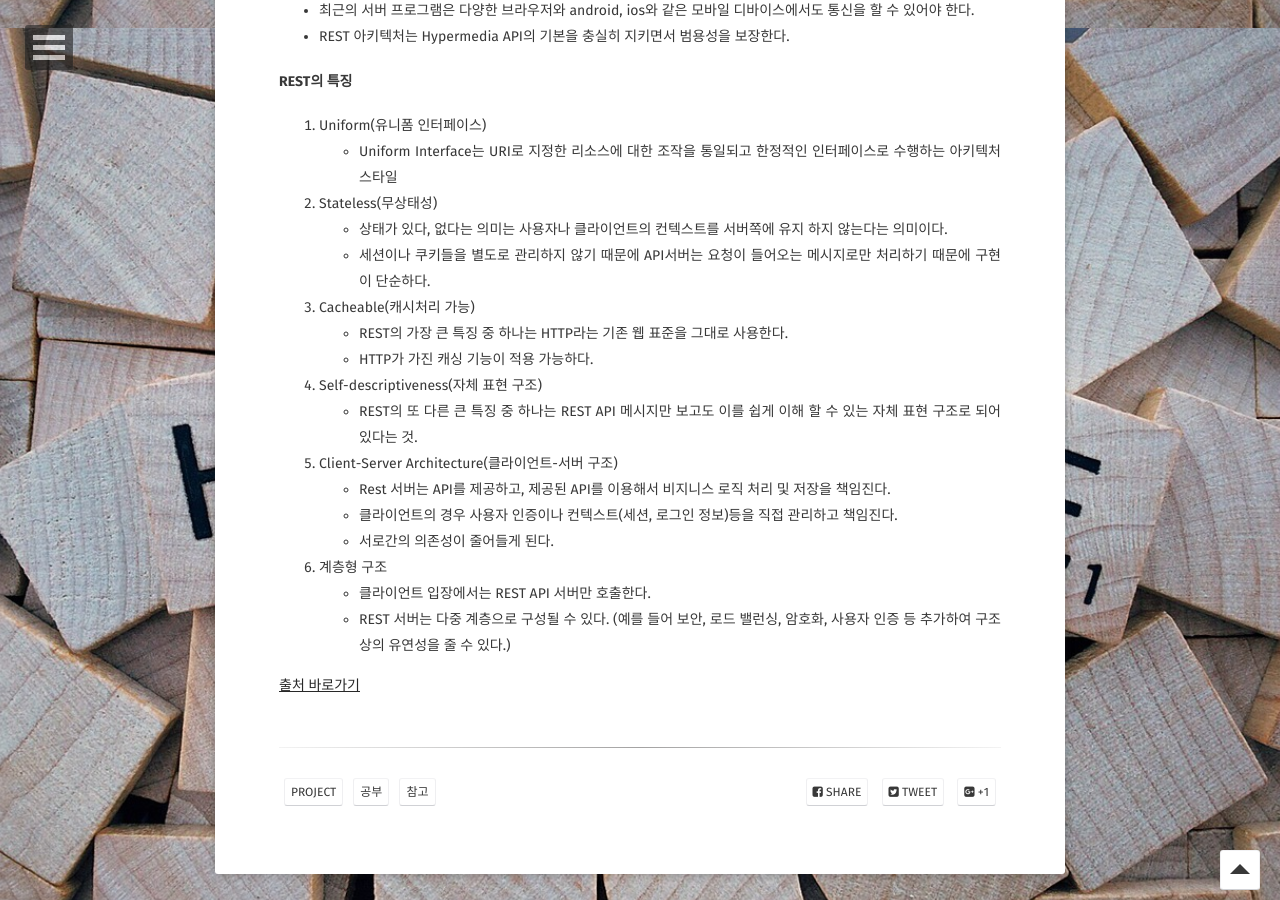
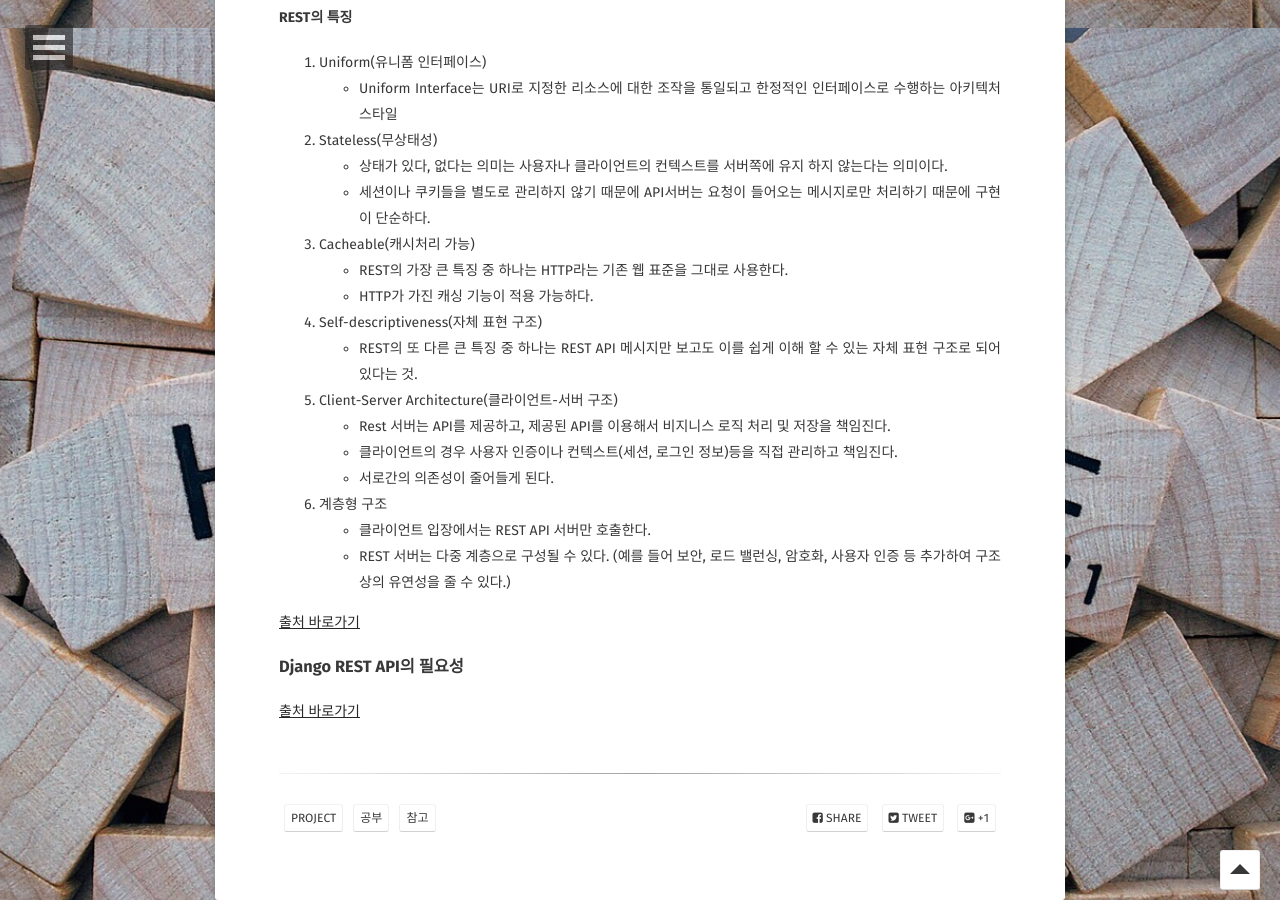
Before and after one commit to Jungjihyuk/JH_Life, a Jekyll site: the page built from _posts/2019-01-13-projectStudy.md, in a window 1280 px wide and 900 px high, scrolled down 4472 px. Built offline with Jekyll 4.4.1, drawn with Linux system fonts in a browser that asks for light colours; some web fonts are replaced; comment, search, counter and statistics services are not loaded.

Commit message:
projectStudy 수정 (Django Rest API)

```diff
--- a/_posts/2019-01-13-projectStudy.md
+++ b/_posts/2019-01-13-projectStudy.md
@@ -96,18 +96,16 @@
 
 ### ORM(Object Relational Mapping)
 [출처 바로가기](https://www.incodom.kr/ORM)<br>
-인coDOM 홈페이지: <https://www.incodm.kr><br>
-#### ORM 개념<br>
-
+인coDOM 홈페이지: <https://www.incodm.kr>
+ORM 개념<br>
 [출처 바로가기](https://m.blog.naver.com/PostView.nhn?blogId=my0biho&logNo=40146063900&proxyReferer=https%3A%2F%2Fwww.google.com%2F)<br>
-
 #### 굳이 ORM을 사용하는 이유는?
-<span style="background-color: #ffe187">객체 지향 프로그래밍다운 프로그래밍을 하자는데서 출발한다.</span><br>
+<span style="background-color: #e1e1e1">객체 지향 프로그래밍다운 프로그래밍을 하자는데서 출발한다.</span><br>
 ORM을 사용하기 이전에는 객체 모델과 관계형 모델 간의 불일치가 존재했기 때문에 불일치를 해결하고 <br>
 좀 더 oop에 가까운 개발을 하자는데 의미를 갖는다.
 
 #### ORM이란
-<span style="background-color: #fdbb5d">객체-관계 매핑</span>
+<span style="background-color: #e1e1e1">객체-관계 매핑</span>
 * 객체와 관계형 데이터베이스의 데이터를 <span style="background-color: #ffe187">자동으로 매핑(연결)해주는 것</span>을 말한다.
 * 객체 지향 프로그래밍은 <strong>클래스</strong>를 사용하고, 관계형 데이터베이스는 <strong>테이블</strong>을 사용한다.
 * ORM은 객체를 table에 저장해 주고, table에 저장된 data로 부터 객체를 생성해주는 기능을 제공한다.
@@ -137,7 +135,7 @@
 ### Procedure VS Function
 Procedure는 return address를 남기지 않지만 Function은 남깁니다.<br>
 Procedure는 스택에 필요한 값만 저장을 하고 이동하지만, Function은 전부다 플래그를 남긴다음 이동을 합니다.<br>
-Procedure는 함수 내에서 처리가 끝나지만 Function은 처리가 끝나고 return되는 값이 있거나 없거나 하는 경우가 있습니다. <br>
+Procedure는 함수 내에서 처리가 끝나지만 Function은 처리가 끝나고 return되는 값이 있거나 없거나 하는 경우가 있습니다.
 [출처 바로가기](https://www.hackerschool.org/HS_Boards/view.php?id=QNA_programming&no=6480)
 
 ### RESTful 이란?
@@ -165,3 +163,7 @@
 - REST 서버는 다중 계층으로 구성될 수 있다. (예를 들어 보안, 로드 밸런싱, 암호화, 사용자 인증 등 추가하여 구조상의 유연성을 줄 수 있다.)
 
 [출처 바로가기](https://nesoy.github.io/articles/2017-02/REST)
+
+### Django REST API의 필요성
+
+[출처 바로가기](https://medium.com/@whj2013123218/django-rest-api%EC%9D%98-%ED%95%84%EC%9A%94%EC%84%B1%EA%B3%BC-%EA%B0%84%EB%8B%A8%ED%95%9C-%EC%82%AC%EC%9A%A9-%EB%B0%A9%EB%B2%95-a95c6dd195fd)
```
